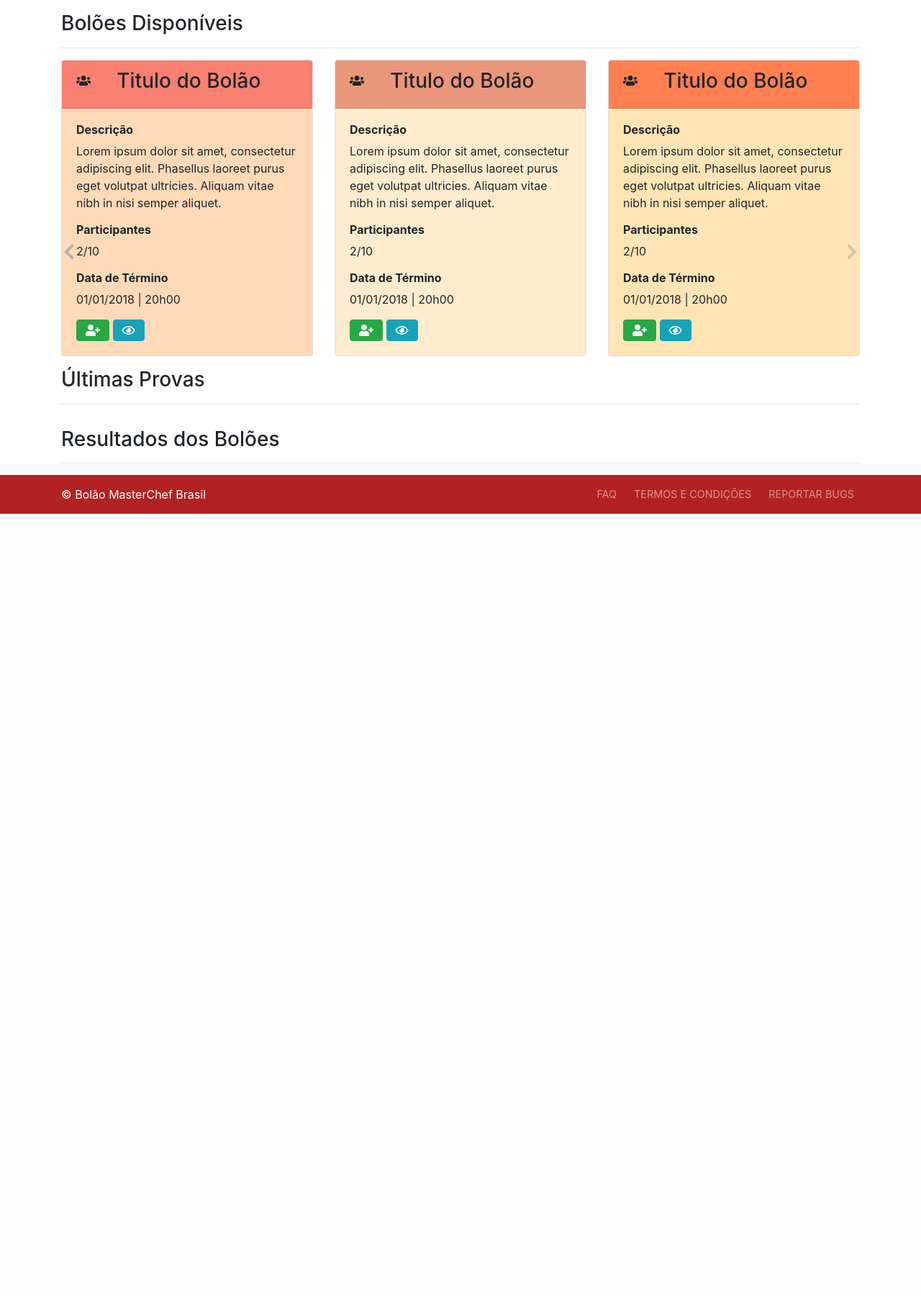
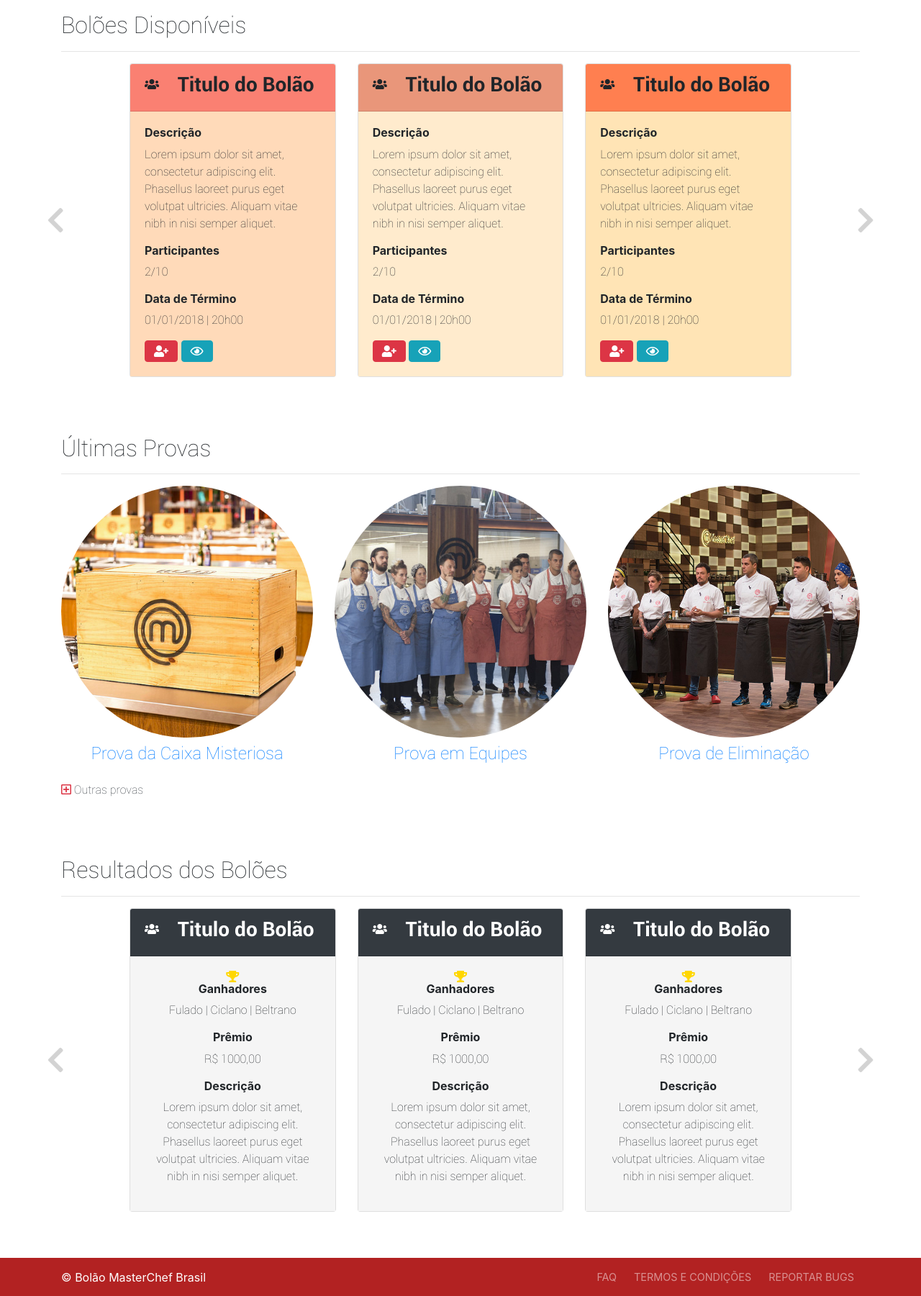
Before and after one commit to lhamasm/bolao, a PHP site: page /index-pagina-pessoal.html in a window 1280 px wide. Shown: the part 170-1971 px from the top of the page at 72% size. Before the commit the page ends 884 px from the top, so only its background shows below. Run offline with PHP 8.4, Linux system fonts and the light colour scheme; some libraries are stand-ins or nearby versions.

Commit message:
meus boloes e pagina inicial da pagina pessoal

```diff
--- a/css/style-pagina-pessoal.css
+++ b/css/style-pagina-pessoal.css
@@ -52,3 +52,19 @@ img.sticky {
 #navbar a:hover, .atual {
 	border-bottom: 5px solid #dc3545;
 }
+
+#boloes-disponiveis h2, #ultimos-resultados h2, #resultados-boloes h2,
+#boloes-disponiveis p, #resultados-boloes p, #ultimos-resultados a{
+	font-family: robotok;
+}
+
+
+
+#ultimos-resultados a:hover {
+	text-decoration: none;
+	font-family: robotoBold;
+}
+
+#ultimos-resultados a:hover img{
+	opacity: 0.5;
+}
--- a/index-pagina-pessoal.html
+++ b/index-pagina-pessoal.html
@@ -83,9 +83,14 @@
 
 		<section id="boloes-disponiveis">
 			<div class="container">
-				<h3 class="my-3">Bolões Disponíveis</h3>
+				<h2 class="my-3">Bolões Disponíveis</h2>
 				<hr>
 				<div id="carousel-noticias" class="carousel slide" data-ride="carousel">
+				    <div class="row">
+				    	<div class="col-1">
+							<a class="carousel-control-prev" href="#carousel-noticias" data-slide="prev"><i class="fas fa-chevron-left" style="color: #A9A9A9; font-size: 2.5em;"></i></a>
+						</div>
+						<div class="col-10">
 							<div class="carousel-inner">
 								<div class="carousel-item active">
 						    		<div class="row">
@@ -97,7 +102,7 @@
 						    								<i class="fas fa-users py-2"></i>
 						    							</div>
 						    							<div class="col-10">
-					    							<h3>Titulo do Bolão</h3>
+							    							<h3 class="titulo">Titulo do Bolão</h3>
 							    						</div>
 						    						</div>
 						    					</div>
@@ -111,7 +116,7 @@
 						    						<h6><strong>Data de Término</strong></h6>
 						    						<p>01/01/2018 | 20h00</p>
 
-				    						<button class="btn btn-success"><i class="fas fa-user-plus"></i></button>
+						    						<button class="btn btn-danger"><i class="fas fa-user-plus"></i></button>
 						    						<button class="btn btn-info"><i class="far fa-eye"></i></button>
 						    					</div>
 						    				</div>
@@ -124,7 +129,7 @@
 						    								<i class="fas fa-users py-2"></i>
 						    							</div>
 						    							<div class="col-10">
-					    							<h3>Titulo do Bolão</h3>
+							    							<h3 class="titulo">Titulo do Bolão</h3>
 							    						</div>
 						    						</div>
 						    					</div>
@@ -138,7 +143,7 @@
 						    						<h6><strong>Data de Término</strong></h6>
 						    						<p>01/01/2018 | 20h00</p>
 
-				    						<button class="btn btn-success"><i class="fas fa-user-plus"></i></button>
+						    						<button class="btn btn-danger"><i class="fas fa-user-plus"></i></button>
 						    						<button class="btn btn-info"><i class="far fa-eye"></i></button>
 						    					</div>
 						    				</div>
@@ -151,7 +156,7 @@
 						    								<i class="fas fa-users py-2"></i>
 						    							</div>
 						    							<div class="col-10">
-					    							<h3>Titulo do Bolão</h3>
+							    							<h3 class="titulo">Titulo do Bolão</h3>
 							    						</div>
 						    						</div>
 						    					</div>
@@ -165,7 +170,7 @@
 						    						<h6><strong>Data de Término</strong></h6>
 						    						<p>01/01/2018 | 20h00</p>
 
-				    						<button class="btn btn-success"><i class="fas fa-user-plus"></i></button>
+						    						<button class="btn btn-danger"><i class="fas fa-user-plus"></i></button>
 						    						<button class="btn btn-info"><i class="far fa-eye"></i></button>
 						    					</div>
 						    				</div>
@@ -183,7 +188,7 @@
 						    								<i class="fas fa-users py-2"></i>
 						    							</div>
 						    							<div class="col-10">
-					    							<h3>Titulo do Bolão</h3>
+							    							<h3 class="titulo">Titulo do Bolão</h3>
 							    						</div>
 						    						</div>
 						    					</div>
@@ -197,7 +202,7 @@
 						    						<h6><strong>Data de Término</strong></h6>
 						    						<p>01/01/2018 | 20h00</p>
 
-				    						<button class="btn btn-success"><i class="fas fa-user-plus"></i></button>
+						    						<button class="btn btn-danger"><i class="fas fa-user-plus"></i></button>
 						    						<button class="btn btn-info"><i class="far fa-eye"></i></button>
 						    					</div>
 						    				</div>
@@ -210,7 +215,7 @@
 						    								<i class="fas fa-users py-2"></i>
 						    							</div>
 						    							<div class="col-10">
-					    							<h3>Titulo do Bolão</h3>
+							    							<h3 class="titulo">Titulo do Bolão</h3>
 							    						</div>
 						    						</div>
 						    					</div>
@@ -224,7 +229,7 @@
 						    						<h6><strong>Data de Término</strong></h6>
 						    						<p>01/01/2018 | 20h00</p>
 
-				    						<button class="btn btn-success"><i class="fas fa-user-plus"></i></button>
+						    						<button class="btn btn-danger"><i class="fas fa-user-plus"></i></button>
 						    						<button class="btn btn-info"><i class="far fa-eye"></i></button>
 						    					</div>
 						    				</div>
@@ -237,7 +242,7 @@
 						    								<i class="fas fa-users py-2"></i>
 						    							</div>
 						    							<div class="col-10">
-					    							<h3>Titulo do Bolão</h3>
+							    							<h3 class="titulo">Titulo do Bolão</h3>
 							    						</div>
 						    						</div>
 						    					</div>
@@ -251,7 +256,7 @@
 						    						<h6><strong>Data de Término</strong></h6>
 						    						<p>01/01/2018 | 20h00</p>
 
-				    						<button class="btn btn-success"><i class="fas fa-user-plus"></i></button>
+						    						<button class="btn btn-danger"><i class="fas fa-user-plus"></i></button>
 						    						<button class="btn btn-info"><i class="far fa-eye"></i></button>
 						    					</div>
 						    				</div>
@@ -269,7 +274,7 @@
 						    								<i class="fas fa-users py-2"></i>
 						    							</div>
 						    							<div class="col-10">
-					    							<h3>Titulo do Bolão</h3>
+							    							<h3 class="titulo">Titulo do Bolão</h3>
 							    						</div>
 						    						</div>
 						    					</div>
@@ -283,7 +288,7 @@
 						    						<h6><strong>Data de Término</strong></h6>
 						    						<p>01/01/2018 | 20h00</p>
 
-				    						<button class="btn btn-success"><i class="fas fa-user-plus"></i></button>
+						    						<button class="btn btn-danger"><i class="fas fa-user-plus"></i></button>
 						    						<button class="btn btn-info"><i class="far fa-eye"></i></button>
 						    					</div>
 						    				</div>
@@ -296,7 +301,7 @@
 						    								<i class="fas fa-users py-2"></i>
 						    							</div>
 						    							<div class="col-10">
-					    							<h3>Titulo do Bolão</h3>
+							    							<h3 class="titulo">Titulo do Bolão</h3>
 							    						</div>
 						    						</div>
 						    					</div>
@@ -310,7 +315,7 @@
 						    						<h6><strong>Data de Término</strong></h6>
 						    						<p>01/01/2018 | 20h00</p>
 
-				    						<button class="btn btn-success"><i class="fas fa-user-plus"></i></button>
+						    						<button class="btn btn-danger"><i class="fas fa-user-plus"></i></button>
 						    						<button class="btn btn-info"><i class="far fa-eye"></i></button>
 						    					</div>
 						    				</div>
@@ -323,7 +328,7 @@
 						    								<i class="fas fa-users py-2"></i>
 						    							</div>
 						    							<div class="col-10">
-					    							<h3>Titulo do Bolão</h3>
+							    							<h3 class="titulo">Titulo do Bolão</h3>
 							    						</div>
 						    						</div>
 						    					</div>
@@ -337,7 +342,7 @@
 						    						<h6><strong>Data de Término</strong></h6>
 						    						<p>01/01/2018 | 20h00</p>
 
-				    						<button class="btn btn-success"><i class="fas fa-user-plus"></i></button>
+						    						<button class="btn btn-danger"><i class="fas fa-user-plus"></i></button>
 						    						<button class="btn btn-info"><i class="far fa-eye"></i></button>
 						    					</div>
 						    				</div>
@@ -346,30 +351,387 @@
 						    	</div>
 							</div>
 						</div>
+						<div class="col-1">
+							<a class="carousel-control-next" href="#carousel-noticias" data-slide="next"><i class="fas fa-chevron-right" style="color: #A9A9A9; font-size: 2.5em;"></i></a>
 						</div>
-			<a class="carousel-control-prev" href="#carousel-noticias" data-slide="prev"><i class="fas fa-chevron-left" style="margin-top: 10em; color: #A9A9A9; font-size: 1.5em;"></i></a>
-			<a class="carousel-control-next" href="#carousel-noticias" data-slide="next"><i class="fas fa-chevron-right" style="margin-top: 10em; color: #A9A9A9; font-size: 1.5em;"></i></a>
+					</div>
+				</div>
+			</div>
 		</section>
 
-		<section id="ultimos-resultados">
+		<section id="ultimos-resultados" class="my-5 pt-3">
 
 			<div class="container">
-				<h3 class="my-3">Últimas Provas</h3>
+				<h2 class="my-3">Últimas Provas</h2>
 				<hr>
 				<div class="row">
+					<div class="col-4">
+						<a href="#" data-toggle="modal" data-target="#caixa">
+							<img class="img-fluid rounded-circle" src="images/caixa-misteriosa.jpg">
+							<h4 class="text-center my-2">Prova da Caixa Misteriosa</h4>
+						</a>
 
+						<div id="caixa" class="modal fade">
+							<div class="modal-dialog modal-dialog-centered">
+								<div class="modal-content">
+									<div class="modal-header">
+										<h4 class="modal-title"><strong>Últimos Resultados</strong></h4>
+										<button type="button" class="close" data-dismiss="modal">&times</button>
+									</div>
+									<div class="modal-body">
+										<ul class="list-group list-group-flush">
+											<li class="list-group-item list-group-item-info">23/10 - Fulano de Tal</li>
+											<li class="list-group-item">09/10 - Ciclano de Tal</li>
+											<li class="list-group-item">25/09 - Beltrano de Tal</li>
+										</ul>
+									</div>
+									<div>
+
+									</div>
+								</div>
+							</div>
+						</div>
+					</div>
+					<div class="col-4">
+						<a href="#" data-toggle="modal" data-target="#equipe">
+							<img class="img-fluid rounded-circle" src="images/prova-equipes.jpg">
+							<h4 class="text-center my-2">Prova em Equipes</h4>
+						</a>
+
+						<div id="equipe" class="modal fade">
+							<div class="modal-dialog modal-dialog-centered">
+								<div class="modal-content">
+									<div class="modal-header">
+										<h4 class="modal-title"><strong>Últimos Resultados</strong></h4>
+										<button type="button" class="close" data-dismiss="modal">&times</button>
+									</div>
+									<div class="modal-body">
+										<ul class="list-group list-group-flush">
+											<li class="list-group-item list-group-item-info">30/10 - Equipe Vermelha <a href="#" onclick="participantes('equipe-1')"><i class="fas fa-plus-circle"></i></a></li>
+											<div id="equipe-1" style="display: none;">
+												<ol class="list-group" style="font-family: robotok;">
+													<li class="list-group-item">Fulado de Tal</li>
+													<li class="list-group-item">Ciclano de Tal</li>
+													<li class="list-group-item">Beltrano de Tal</li>
+												</ol>
+											</div>
+											<li class="list-group-item">16/10 - Equipe Azul <a href="#" onclick="participantes('equipe-2')"><i class="fas fa-plus-circle"></i></a></li>
+											<div id="equipe-2" style="display: none;">
+												<ol class="list-group" style="font-family: robotok;">
+													<li class="list-group-item">Fulado de Tal 2</li>
+													<li class="list-group-item">Ciclano de Tal 2</li>
+													<li class="list-group-item">Beltrano de Tal 2</li>
+												</ol>
+											</div>
+											<li class="list-group-item">02/09 - Equipe Amarela <a href="#" onclick="participantes('equipe-3')"><i class="fas fa-plus-circle"></i></a></li>
+											<div id="equipe-3" style="display: none;">
+												<ol class="list-group" style="font-family: robotok;">
+													<li class="list-group-item">Fulado de Tal 3</li>
+													<li class="list-group-item">Ciclano de Tal 3</li>
+													<li class="list-group-item">Beltrano de Tal 3</li>
+												</ol>
+											</div>
+										</ul>
+									</div>
+								</div>
+							</div>
+						</div>
+					</div>
+					<div class="col-4">
+						<a href="#" data-toggle="modal" data-target="#eliminacao">
+							<img class="img-fluid rounded-circle" src="images/prova-eliminacao.jpg">
+							<h4 class="text-center my-2">Prova de Eliminação</h4>
+						</a>
+
+						<div id="eliminacao" class="modal fade">
+							<div class="modal-dialog modal-dialog-centered">
+								<div class="modal-content">
+									<div class="modal-header">
+										<h4 class="modal-title"><strong>Últimos Resultados</strong></h4>
+										<button type="button" class="close" data-dismiss="modal">&times</button>
+									</div>
+									<div class="modal-body">
+										<ul class="list-group list-group-flush">
+											<li class="list-group-item list-group-item-info">23/10 - Fulano de Tal</li>
+											<li class="list-group-item">09/10 - Ciclano de Tal</li>
+											<li class="list-group-item">25/09 - Beltrano de Tal</li>
+										</ul>
+									</div>
+									<div>
+
+									</div>
+								</div>
+							</div>
+						</div>
+					</div>
+				</div>
+
+				<div class="row">
+					<div class="col-12 pt-3">
+						<a class="text-dark" href="#"><i class="far fa-plus-square text-danger"></i> Outras provas</a>
+					</div>
 				</div>
 			</div>
 
 		</section>
 
-		<section id="">
+		<section id="resultados-boloes" class="my-5 py-3">
 
 			<div class="container">
-				<h3 class="my-3">Resultados dos Bolões</h3>
+				<h2 class="my-3">Resultados dos Bolões</h2>
 				<hr>
+				<div id="carousel-boloes-resultado" class="carousel slide" data-ride="carousel">
 				    <div class="row">
+				    	<div class="col-1">
+							<a class="carousel-control-prev" href="#carousel-boloes-resultado" data-slide="prev"><i class="fas fa-chevron-left" style="color: #A9A9A9; font-size: 2.5em;"></i></a>
+						</div>
+						<div class="col-10">
+							<div class="carousel-inner">
+								<div class="carousel-item active">
+						    		<div class="row">
+						    			<div class="col-4">
+						    				<div class="card">
+						    					<div class="card-header bg-dark">
+						    						<div class="row">
+						    							<div class="col-2">
+						    								<i class="fas fa-users py-2 text-white"></i>
+						    							</div>
+						    							<div class="col-10">
+							    							<h3 class="titulo text-white">Titulo do Bolão</h3>
+							    						</div>
+						    						</div>
+						    					</div>
+						    					<div class="card-body text-center" style="background-color: #F5F5F5">
+						    						<i class="fas fa-trophy" style="color:#FFD700"></i>
+						    						<h6><strong>Ganhadores</strong></h6>
+						    						<p>Fulado | Ciclano | Beltrano</p>
 
+						    						<h6><strong>Prêmio</strong></h6>
+						    						<p>R$ 1000,00</p>
+
+						    						<h6><strong>Descrição</strong></h6>
+						    						<p> Lorem ipsum dolor sit amet, consectetur adipiscing elit. Phasellus laoreet purus eget volutpat ultricies. Aliquam vitae nibh in nisi semper aliquet.</p>
+						    					</div>
+						    				</div>
+						    			</div>
+						    			<div class="col-4">
+						    				<div class="card">
+						    					<div class="card-header bg-dark">
+						    						<div class="row">
+						    							<div class="col-2">
+						    								<i class="fas fa-users py-2 text-white"></i>
+						    							</div>
+						    							<div class="col-10">
+							    							<h3 class="titulo text-white">Titulo do Bolão</h3>
+							    						</div>
+						    						</div>
+						    					</div>
+						    					<div class="card-body text-center" style="background-color: #F5F5F5">
+						    						<i class="fas fa-trophy" style="color:#FFD700"></i>
+						    						<h6><strong>Ganhadores</strong></h6>
+						    						<p>Fulado | Ciclano | Beltrano</p>
+
+						    						<h6><strong>Prêmio</strong></h6>
+						    						<p>R$ 1000,00</p>
+
+						    						<h6><strong>Descrição</strong></h6>
+						    						<p> Lorem ipsum dolor sit amet, consectetur adipiscing elit. Phasellus laoreet purus eget volutpat ultricies. Aliquam vitae nibh in nisi semper aliquet.</p>
+						    					</div>
+						    				</div>
+						    			</div>
+						    			<div class="col-4">
+						    				<div class="card">
+						    					<div class="card-header bg-dark">
+						    						<div class="row">
+						    							<div class="col-2">
+						    								<i class="fas fa-users py-2 text-white"></i>
+						    							</div>
+						    							<div class="col-10">
+							    							<h3 class="titulo text-white">Titulo do Bolão</h3>
+							    						</div>
+						    						</div>
+						    					</div>
+						    					<div class="card-body text-center" style="background-color: #F5F5F5">
+						    						<i class="fas fa-trophy" style="color:#FFD700"></i>
+						    						<h6><strong>Ganhadores</strong></h6>
+						    						<p>Fulado | Ciclano | Beltrano</p>
+
+						    						<h6><strong>Prêmio</strong></h6>
+						    						<p>R$ 1000,00</p>
+
+						    						<h6><strong>Descrição</strong></h6>
+						    						<p> Lorem ipsum dolor sit amet, consectetur adipiscing elit. Phasellus laoreet purus eget volutpat ultricies. Aliquam vitae nibh in nisi semper aliquet.</p>
+						    					</div>
+						    				</div>
+						    			</div>
+						    		</div>
+						    	</div>
+
+						    	<div class="carousel-item">
+						    		<div class="row">
+						    			<div class="col-4">
+						    				<div class="card">
+						    					<div class="card-header bg-dark">
+						    						<div class="row">
+						    							<div class="col-2">
+						    								<i class="fas fa-users py-2 text-white"></i>
+						    							</div>
+						    							<div class="col-10">
+							    							<h3 class="titulo text-white">Titulo do Bolão</h3>
+							    						</div>
+						    						</div>
+						    					</div>
+						    					<div class="card-body text-center" style="background-color: #F5F5F5">
+						    						<i class="fas fa-trophy" style="color:#FFD700"></i>
+						    						<h6><strong>Ganhadores</strong></h6>
+						    						<p>Fulado | Ciclano | Beltrano</p>
+
+						    						<h6><strong>Prêmio</strong></h6>
+						    						<p>R$ 1000,00</p>
+
+						    						<h6><strong>Descrição</strong></h6>
+						    						<p> Lorem ipsum dolor sit amet, consectetur adipiscing elit. Phasellus laoreet purus eget volutpat ultricies. Aliquam vitae nibh in nisi semper aliquet.</p>
+						    					</div>
+						    				</div>
+						    			</div>
+						    			<div class="col-4">
+						    				<div class="card">
+						    					<div class="card-header bg-dark">
+						    						<div class="row">
+						    							<div class="col-2">
+						    								<i class="fas fa-users py-2 text-white"></i>
+						    							</div>
+						    							<div class="col-10">
+							    							<h3 class="titulo text-white">Titulo do Bolão</h3>
+							    						</div>
+						    						</div>
+						    					</div>
+						    					<div class="card-body text-center" style="background-color: #F5F5F5">
+						    						<i class="fas fa-trophy" style="color:#FFD700"></i>
+						    						<h6><strong>Ganhadores</strong></h6>
+						    						<p>Fulado | Ciclano | Beltrano</p>
+
+						    						<h6><strong>Prêmio</strong></h6>
+						    						<p>R$ 1000,00</p>
+
+						    						<h6><strong>Descrição</strong></h6>
+						    						<p> Lorem ipsum dolor sit amet, consectetur adipiscing elit. Phasellus laoreet purus eget volutpat ultricies. Aliquam vitae nibh in nisi semper aliquet.</p>
+						    					</div>
+						    				</div>
+						    			</div>
+						    			<div class="col-4">
+						    				<div class="card">
+						    					<div class="card-header bg-dark">
+						    						<div class="row">
+						    							<div class="col-2">
+						    								<i class="fas fa-users py-2 text-white"></i>
+						    							</div>
+						    							<div class="col-10">
+							    							<h3 class="titulo text-white">Titulo do Bolão</h3>
+							    						</div>
+						    						</div>
+						    					</div>
+						    					<div class="card-body text-center" style="background-color: #F5F5F5">
+						    						<i class="fas fa-trophy" style="color:#FFD700"></i>
+						    						<h6><strong>Ganhadores</strong></h6>
+						    						<p>Fulado | Ciclano | Beltrano</p>
+
+						    						<h6><strong>Prêmio</strong></h6>
+						    						<p>R$ 1000,00</p>
+
+						    						<h6><strong>Descrição</strong></h6>
+						    						<p> Lorem ipsum dolor sit amet, consectetur adipiscing elit. Phasellus laoreet purus eget volutpat ultricies. Aliquam vitae nibh in nisi semper aliquet.</p>
+						    					</div>
+						    				</div>
+						    			</div>
+						    		</div>
+						    	</div>
+
+						    	<div class="carousel-item">
+						    		<div class="row">
+						    			<div class="col-4">
+						    				<div class="card">
+						    					<div class="card-header bg-dark">
+						    						<div class="row">
+						    							<div class="col-2">
+						    								<i class="fas fa-users py-2 text-white"></i>
+						    							</div>
+						    							<div class="col-10">
+							    							<h3 class="titulo text-white">Titulo do Bolão</h3>
+							    						</div>
+						    						</div>
+						    					</div>
+						    					<div class="card-body text-center" style="background-color: #F5F5F5">
+						    						<i class="fas fa-trophy" style="color:#FFD700"></i>
+						    						<h6><strong>Ganhadores</strong></h6>
+						    						<p>Fulado | Ciclano | Beltrano</p>
+
+						    						<h6><strong>Prêmio</strong></h6>
+						    						<p>R$ 1000,00</p>
+
+						    						<h6><strong>Descrição</strong></h6>
+						    						<p> Lorem ipsum dolor sit amet, consectetur adipiscing elit. Phasellus laoreet purus eget volutpat ultricies. Aliquam vitae nibh in nisi semper aliquet.</p>
+						    					</div>
+						    				</div>
+						    			</div>
+						    			<div class="col-4">
+						    				<div class="card">
+						    					<div class="card-header bg-dark">
+						    						<div class="row">
+						    							<div class="col-2">
+						    								<i class="fas fa-users py-2 text-white"></i>
+						    							</div>
+						    							<div class="col-10">
+							    							<h3 class="titulo text-white">Titulo do Bolão</h3>
+							    						</div>
+						    						</div>
+						    					</div>
+						    					<div class="card-body text-center" style="background-color: #F5F5F5">
+						    						<i class="fas fa-trophy" style="color:#FFD700"></i>
+						    						<h6><strong>Ganhadores</strong></h6>
+						    						<p>Fulado | Ciclano | Beltrano</p>
+
+						    						<h6><strong>Prêmio</strong></h6>
+						    						<p>R$ 1000,00</p>
+
+						    						<h6><strong>Descrição</strong></h6>
+						    						<p> Lorem ipsum dolor sit amet, consectetur adipiscing elit. Phasellus laoreet purus eget volutpat ultricies. Aliquam vitae nibh in nisi semper aliquet.</p>
+						    					</div>
+						    				</div>
+						    			</div>
+						    			<div class="col-4">
+						    				<div class="card">
+						    					<div class="card-header bg-dark">
+						    						<div class="row">
+						    							<div class="col-2">
+						    								<i class="fas fa-users py-2 text-white"></i>
+						    							</div>
+						    							<div class="col-10">
+							    							<h3 class="titulo text-white">Titulo do Bolão</h3>
+							    						</div>
+						    						</div>
+						    					</div>
+						    					<div class="card-body text-center" style="background-color: #F5F5F5">
+						    						<i class="fas fa-trophy" style="color:#FFD700"></i>
+						    						<h6><strong>Ganhadores</strong></h6>
+						    						<p>Fulado | Ciclano | Beltrano</p>
+
+						    						<h6><strong>Prêmio</strong></h6>
+						    						<p>R$ 1000,00</p>
+
+						    						<h6><strong>Descrição</strong></h6>
+						    						<p> Lorem ipsum dolor sit amet, consectetur adipiscing elit. Phasellus laoreet purus eget volutpat ultricies. Aliquam vitae nibh in nisi semper aliquet.</p>
+						    					</div>
+						    				</div>
+						    			</div>
+						    		</div>
+						    	</div>
+							</div>
+						</div>
+						<div class="col-1">
+							<a class="carousel-control-next" href="#carousel-noticias" data-slide="next"><i class="fas fa-chevron-right" style="color: #A9A9A9; font-size: 2.5em;"></i></a>
+						</div>
+					</div>
 				</div>
 			</div>
 
@@ -397,6 +759,16 @@
 			</nav>
 		</footer>
 
+		<script type="text/javascript">
+			function participantes(equipe) {
+				if(document.getElementById(equipe).style.display == "none"){
+					document.getElementById(equipe).style.display = "block";
+				} else {
+					document.getElementById(equipe).style.display = "none";
+				}
+			}
+		</script>
+
 
 		 <script src="https://code.jquery.com/jquery-3.3.1.slim.min.js" integrity="sha384-q8i/X+965DzO0rT7abK41JStQIAqVgRVzpbzo5smXKp4YfRvH+8abtTE1Pi6jizo" crossorigin="anonymous"></script>
    		 <script src="https://cdnjs.cloudflare.com/ajax/libs/popper.js/1.14.3/umd/popper.min.js" integrity="sha384-ZMP7rVo3mIykV+2+9J3UJ46jBk0WLaUAdn689aCwoqbBJiSnjAK/l8WvCWPIPm49" crossorigin="anonymous"></script>
```
Also changed, not shown: meus-boloes.html (+210 -26 lines), css/style-meus-boloes.css (line endings or trailing spaces), images/caixa-misteriosa.jpg (added), images/prova-eliminacao.jpg (added), images/prova-equipes.jpg (added). Lines whose indentation alone changed are shown as unchanged.
